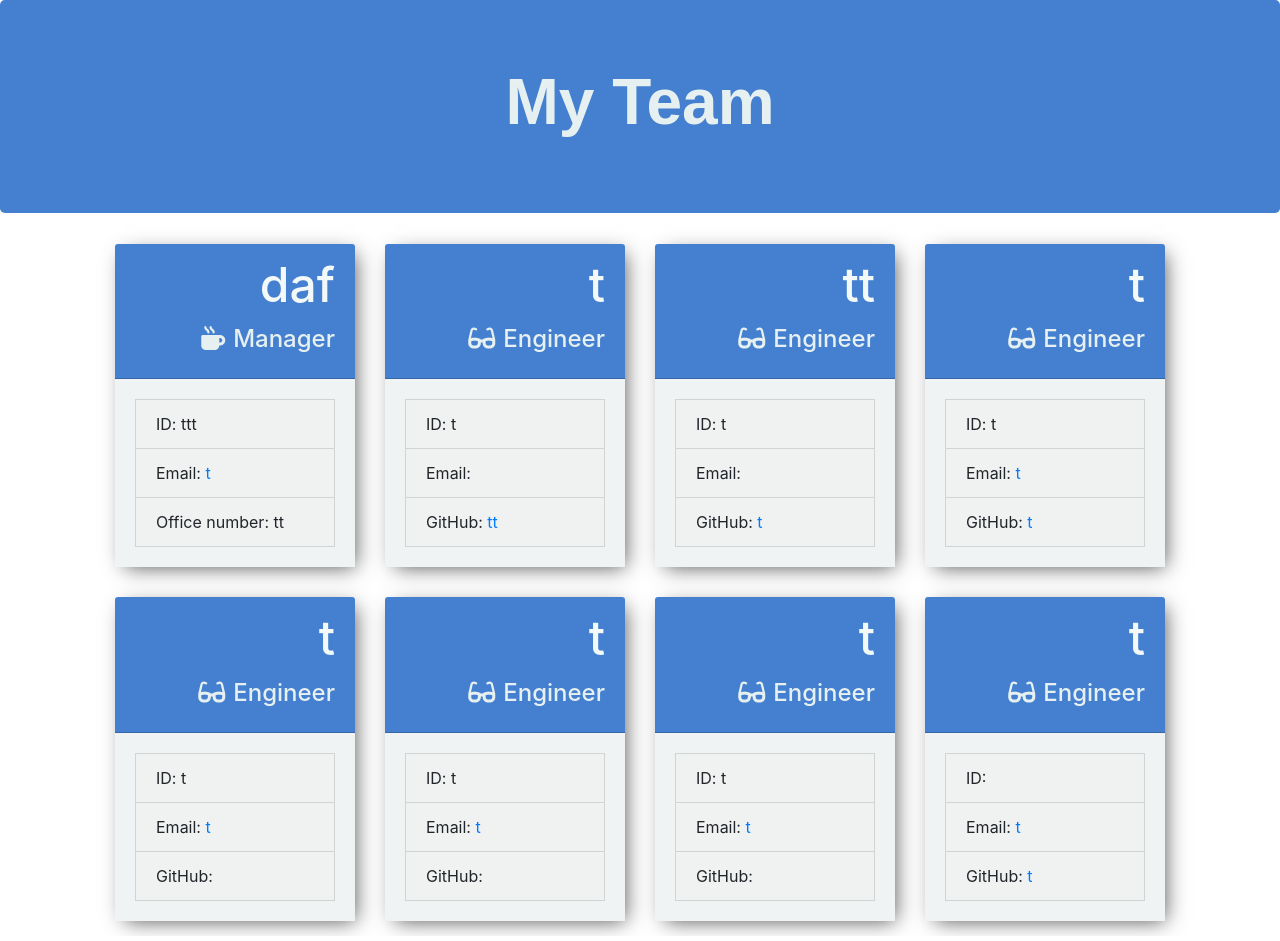
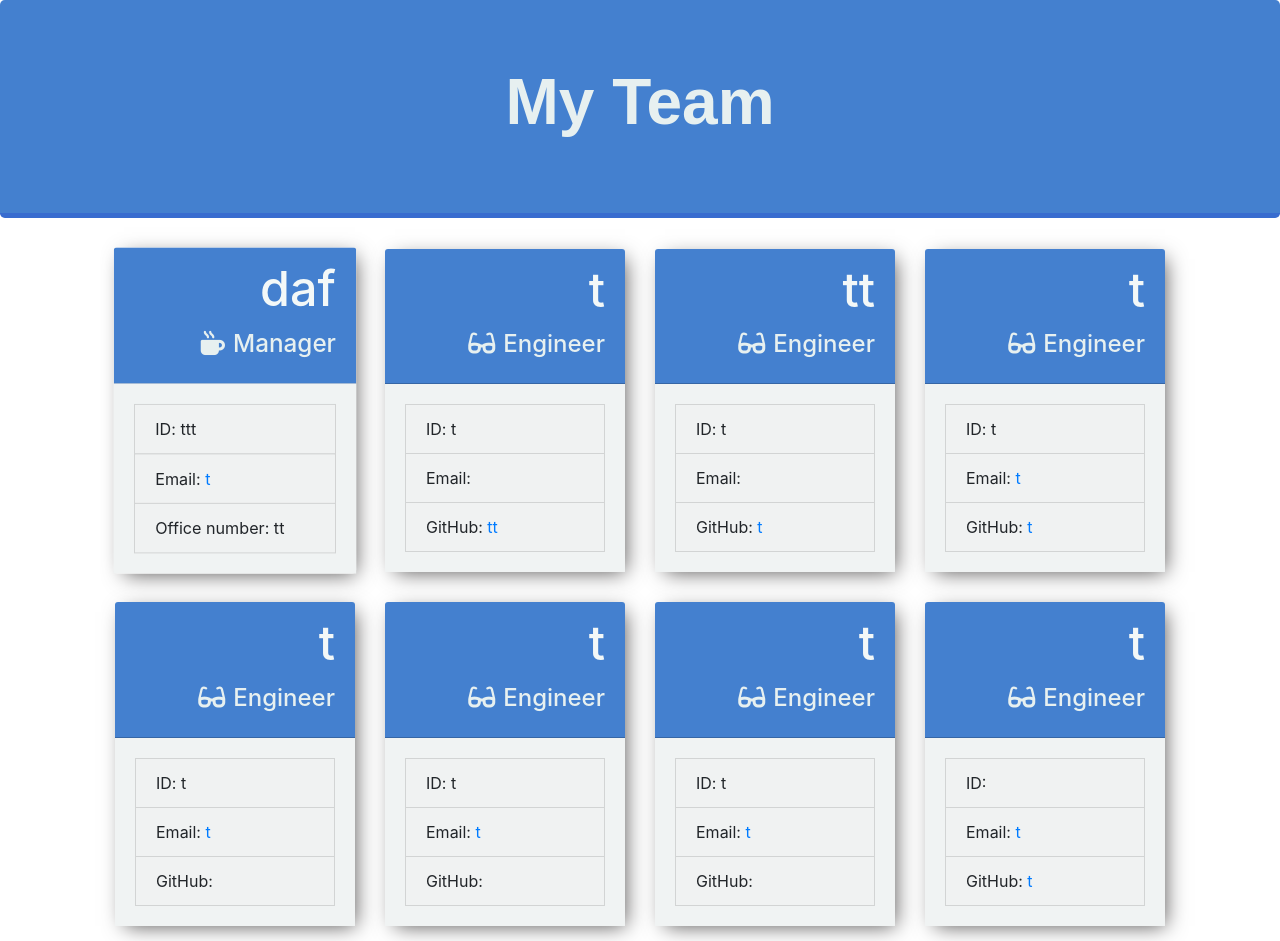
Before and after one commit to brenthouston/TEAM_PROFILE_GENERATOR, a website: page index.html in a window 1280 px wide. In both pictures the pointer is over the element 235 px from the left and 405 px from the top of the page. Drawn offline with nearby package versions, Linux system fonts and the light colour scheme.

Commit message:
CSS header style

```diff
--- a/style.css
+++ b/style.css
@@ -31,11 +31,18 @@ h3{
     border: none;
 }
 
+.card:hover {
+    transform: scale(101%);
+}
 
 .text-center,
 .team-heading{
 background-color:#4480CF;
 color:#E7F0F0;
+}
+
+.team-heading{
+    border-bottom: 5px solid #1834d045;
 }
 
 .card-header
```
